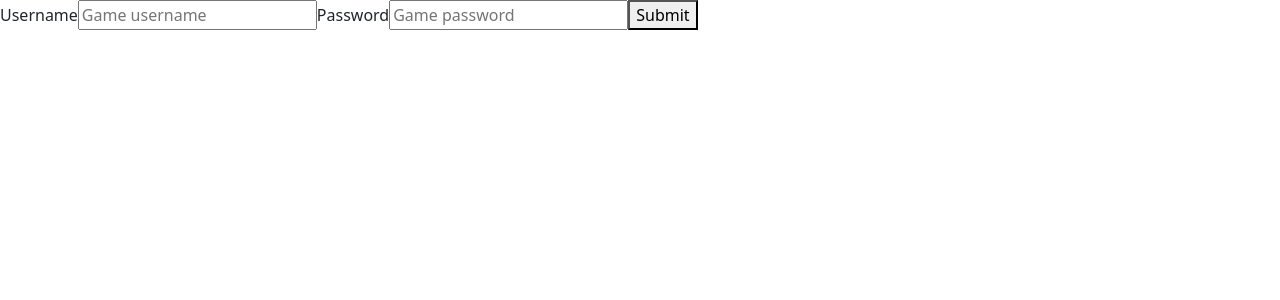
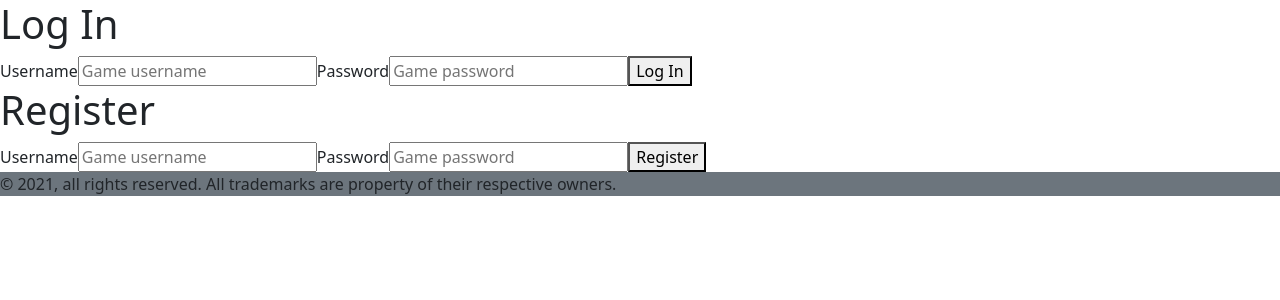
Before and after one commit to assembler-school/react-first-stage-project, a React (Create React App) app: page / in a window 1280 px wide. Shown: the top 300 px of the page. Built offline with nearby package versions, Linux system fonts and the light colour scheme; no server answers.

Commit message:
finish logic to login

```diff
--- a/src/App.js
+++ b/src/App.js
@@ -3,7 +3,6 @@ import axios from "axios";
 import Home from "./pages/Home";
 import { useEffect } from "react";
 import GameDetails from "./pages/GameDetails";
-import NewGame from "./pages/NewGame";
 import { useGames } from "./context/GamesContext";
 import Login from "./pages/Login";
 
--- a/src/components/Header.js
+++ b/src/components/Header.js
@@ -1,7 +1,9 @@
-import React from "react";
+import React, { useContext } from "react";
 import { Link } from "react-router-dom";
+import { AuthContext } from "../context/AuthContext";
 
 export default function Header() {
+  const {logOut}= useContext(AuthContext);
   return (
     <>
       <header className="">
@@ -11,9 +13,8 @@ export default function Header() {
             <h4>Home</h4>
           </Link>
 
-          <Link to="/new-game">
-            <h4>New Game</h4>
-          </Link>
+            <h4 onClick={logOut}>Log Out</h4>
+
         </div>
       </header>
     </>
--- /dev/null
+++ b/src/context/AuthContext.js
@@ -0,0 +1,33 @@
+import React, { createContext, useReducer } from "react";
+
+const AuthContext = createContext();
+
+const initialState = {
+    users: [],
+    isLogged: false,
+};
+
+function reducer(state, action){
+    switch(action.type){
+        case "ADD_USER":return {...state, users: action.payload};
+        case "LOGIN" : return {...state, isLogged: true};
+        case "LOGOUT": return {...state, isLogged: false};
+        default: return state;
+    }
+}
+
+function AuthContextProvider({children}){
+    const [state, dispatch] = useReducer(reducer, initialState);
+    const AuthStates= {
+        ...state,
+        addUser: (user) => dispatch({type: "ADD_USER", payload: user}),
+        login: () => dispatch({type: "LOGIN"}),
+        logOut: () => dispatch({type: "LOGOUT"}),
+    };
+
+    return(
+        <AuthContext.Provider value={AuthStates}>{children}</AuthContext.Provider>
+    )
+}
+
+export {AuthContextProvider, AuthContext};
--- a/src/index.js
+++ b/src/index.js
@@ -4,11 +4,14 @@ import App from "./App";
 import reportWebVitals from "./reportWebVitals";
 import "bootstrap/dist/css/bootstrap.min.css";
 import { GamesContextProvider } from "./context/GamesContext";
+import { AuthContextProvider } from "./context/AuthContext";
 
 ReactDOM.render(
   <React.StrictMode>
     <GamesContextProvider>
-      <App />
+      <AuthContextProvider>
+        <App />
+      </AuthContextProvider>
     </GamesContextProvider>
   </React.StrictMode>,
   document.getElementById("root")
--- a/src/pages/GameDetails.js
+++ b/src/pages/GameDetails.js
@@ -1,12 +1,15 @@
-import React, { useEffect } from "react";
+import React, { useContext, useEffect } from "react";
 import Layout from "../components/Layout";
-import { useParams } from "react-router-dom";
+import { useParams, Redirect } from "react-router-dom";
 import axios from "axios";
 import { useGames } from "../context/GamesContext";
+import { AuthContext } from "../context/AuthContext";
 
 export default function GameDetails() {
   const { gameDetails, loadedGame, loadGame, startFetch, endFetch, fetching } =
     useGames();
+
+    const {isLogged} = useContext(AuthContext);
 
   const { gameId } = useParams();
 
@@ -43,7 +46,8 @@ export default function GameDetails() {
     minimum_system_requirements,
   } = gameDetails;
   return (
-    <div>
+    <>
+      {!isLogged && <Redirect to="/" />}
       <Layout>
         {gameDetails === undefined && <div>ERROR</div>}
         {!fetching && loadedGame && (
@@ -78,6 +82,6 @@ export default function GameDetails() {
           </div>
         )}
       </Layout>
-    </div>
+    </>
   );
 }
--- a/src/pages/Home.js
+++ b/src/pages/Home.js
@@ -1,10 +1,14 @@
-import React from "react";
+import React, { useContext } from "react";
 import Layout from "../components/Layout";
 import GamesList from "../components/GamesList";
+import { Redirect } from "react-router";
+import { AuthContext } from "../context/AuthContext";
 
 export default function Home() {
+  const {isLogged} = useContext(AuthContext);
   return (
     <>
+    {!isLogged && <Redirect to="/" />}
       <Layout>
         <GamesList />
       </Layout>
--- a/src/pages/Login.js
+++ b/src/pages/Login.js
@@ -1,34 +1,51 @@
-import React from 'react'
+import React, { useContext, useEffect } from 'react'
 import { Formik, Form, Field } from 'formik';
 import { v4 as uuid } from 'uuid';
 import ValidationSchema from '../components/ValidationSchema';
+import { AuthContext } from '../context/AuthContext';
+import { Redirect } from 'react-router';
+import Footer from '../components/Footer';
 
-export default function NewGame() {
+export default function Login() {
+  const { users, isLogged, login, addUser} = useContext(AuthContext);
+  console.log(users);
+  console.log(isLogged);
+  console.log(login);
+  console.log(addUser);
+  useEffect(() => {
+    addUser(JSON.parse(localStorage.getItem("users")))
+  }, []);
+  useEffect(() => {
+      localStorage.setItem("users", JSON.stringify(users));
+  }, [users]);
   return (
     <>
+    {isLogged && <Redirect to="/home" />}
       <Formik
         initialValues={{
-          id: uuid(),
+          id:"",
           username: "",
           password: "",
         }}
         validationSchema={ValidationSchema}
         onSubmit={(values) => {
           console.log(values);
+          users.map((user) => {
+            if(values.username === user.username && values.password === user.password){
+              login()
+            }
+            return user
+          });
+
         }}
       >
         {({
-          handleChange,
-          handleBlur,
-          handleSubmit,
           errors,
           values,
           touched,
-          isValidating,
-          isValid,
-          isSubmitting,
         }) => (
           <Form>
+            <h1>Log In</h1>
             <label htmlFor="username">Username</label>
             <Field
               type="text"
@@ -50,10 +67,57 @@ export default function NewGame() {
             />
             {errors.password && touched.password ? (
             <div>{errors.password}</div>) : null}
-            <button type="submit">Submit</button>
+            <button type="submit">Log In</button>
           </Form>
         )}
       </Formik>
+
+      <Formik
+        initialValues={{
+          id:"",
+          username: "",
+          password: "",
+        }}
+        validationSchema={ValidationSchema}
+        onSubmit={(values) => {
+          values.id = uuid();
+          console.log(values);
+          addUser([...users, values]);
+        }}
+      >
+        {({
+          errors,
+          values,
+          touched,
+        }) => (
+          <Form>
+            <h1>Register</h1>
+            <label htmlFor="username">Username</label>
+            <Field
+              type="text"
+              label="Username"
+              id="username"
+              value={values.username}
+              placeholder="Game username"
+            />
+            {errors.username && touched.username ? (
+            <div>{errors.username}</div>) : null}
+
+            <label htmlFor="password">Password</label>
+            <Field
+              type="password"
+              label="Password"
+              id="password"
+              value={values.password}
+              placeholder="Game password"
+            />
+            {errors.password && touched.password ? (
+            <div>{errors.password}</div>) : null}
+            <button type="submit">Register</button>
+          </Form>
+        )}
+      </Formik>
+      <Footer />
     </>
   );
 }
```
